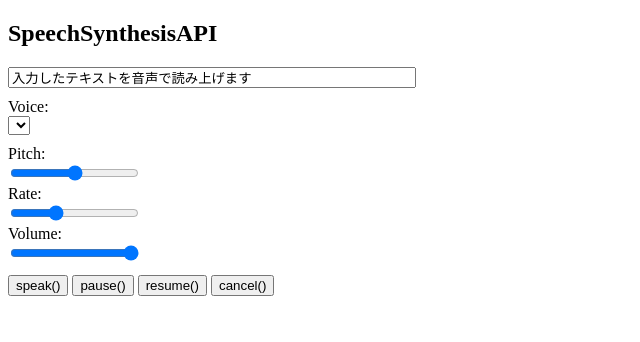
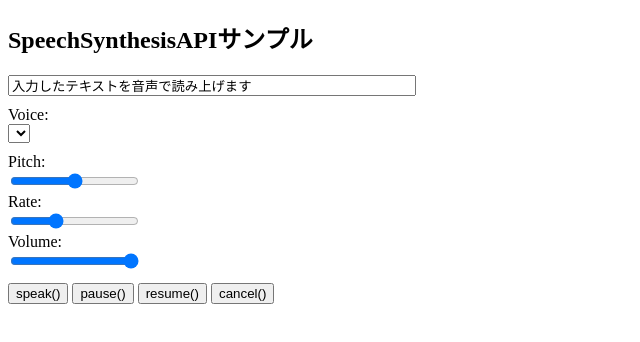
Before and after one commit to unisyskamo/pwa, a plain HTML site: page speechSynthesisAPI.html in a window 1280 px wide. Shown: the whole page, without its empty margins (0-640 px from the left). Drawn offline with Linux system fonts and the light colour scheme.

Commit message:
Update speechSynthesisAPI.html

```diff
--- a/speechSynthesisAPI.html
+++ b/speechSynthesisAPI.html
@@ -11,7 +11,7 @@
   </head>
   <body>
     <main>
-      <h2>SpeechSynthesisAPI</h2>
+      <h2>SpeechSynthesisAPIサンプル</h2>
       <div>
         <input
           class="text"
```
